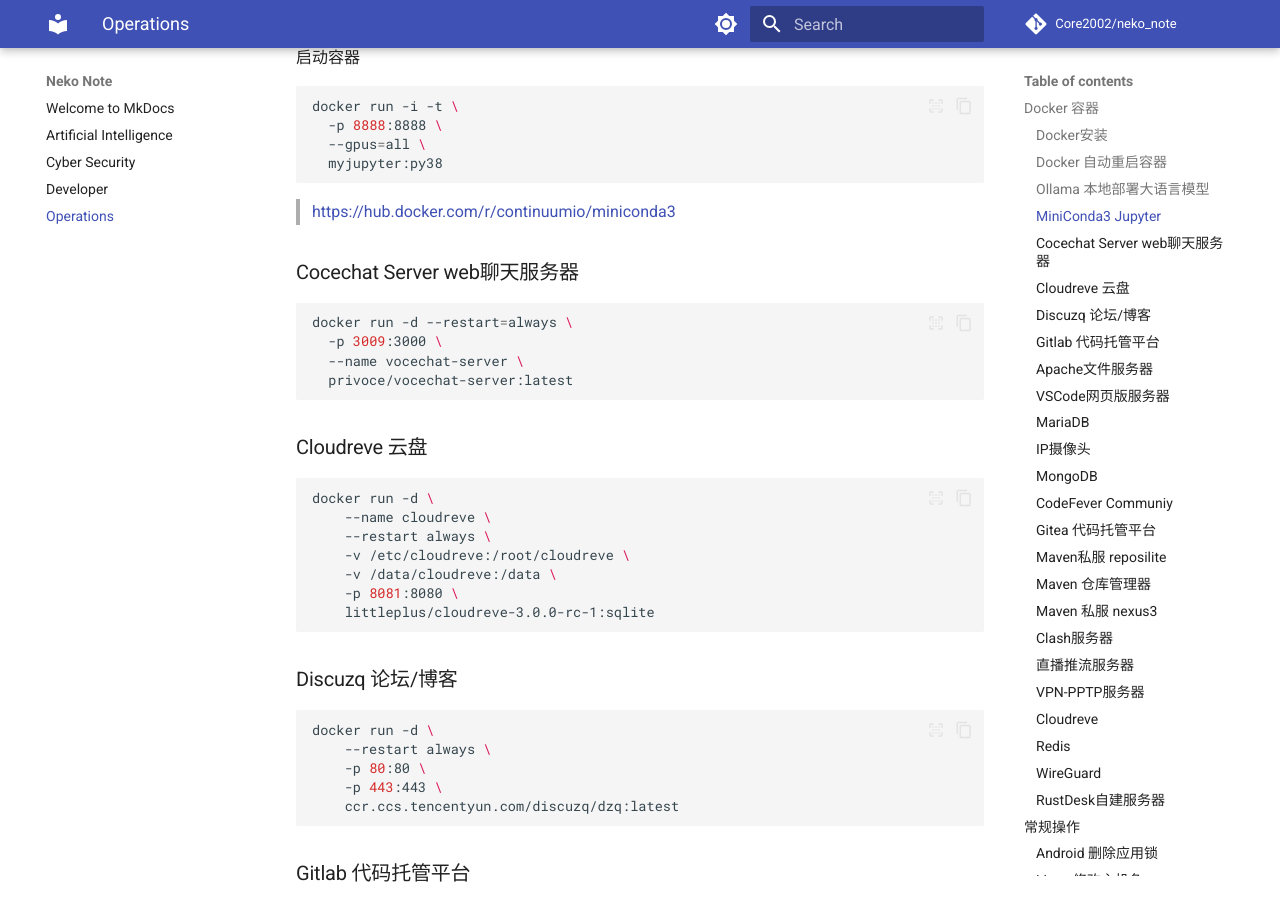
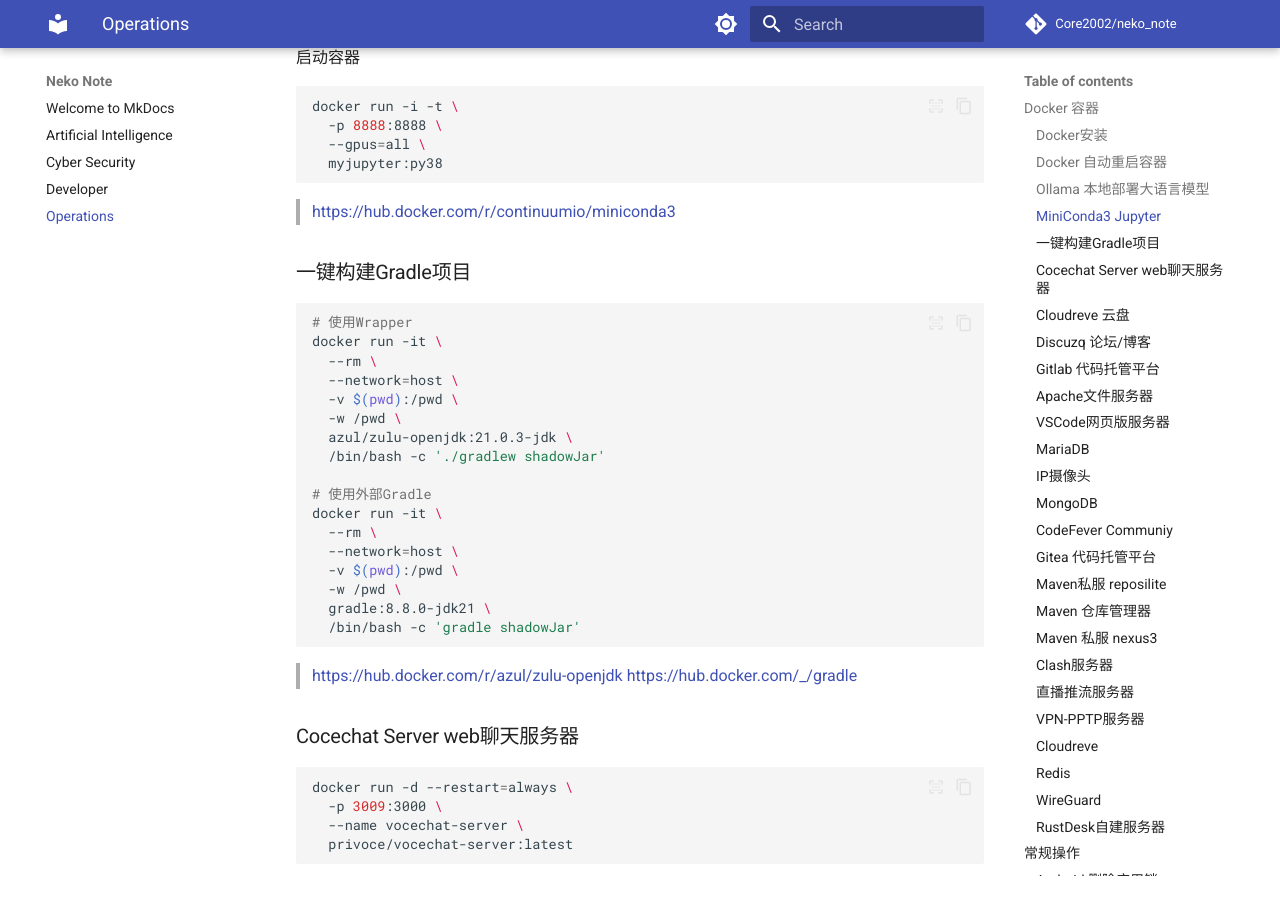
Before and after one commit to Core2002/neko_note, an MkDocs documentation site: the page built from docs/operations.md, in a window 1280 px wide and 900 px high, scrolled down 2009 px. Built offline with MkDocs 1.6.1 and Material for MkDocs 9.7.7, drawn with Linux system fonts in a browser that asks for light colours; comment, search, counter and statistics services are not loaded.

Commit message:
✨ Feat: Added methods for one-key building Gradle projects in Docker.

````diff
--- a/docs/operations.md
+++ b/docs/operations.md
@@ -108,6 +108,31 @@
 ```
 
 > <https://hub.docker.com/r/continuumio/miniconda3>
+
+### 一键构建Gradle项目
+
+```bash
+# 使用Wrapper
+docker run -it \
+  --rm \
+  --network=host \
+  -v $(pwd):/pwd \
+  -w /pwd \
+  azul/zulu-openjdk:21.0.3-jdk \
+  /bin/bash -c './gradlew shadowJar'
+
+# 使用外部Gradle
+docker run -it \
+  --rm \
+  --network=host \
+  -v $(pwd):/pwd \
+  -w /pwd \
+  gradle:8.8.0-jdk21 \
+  /bin/bash -c 'gradle shadowJar'
+```
+
+> <https://hub.docker.com/r/azul/zulu-openjdk>
+> <https://hub.docker.com/_/gradle>
 
 ### Cocechat Server web聊天服务器
 
````
